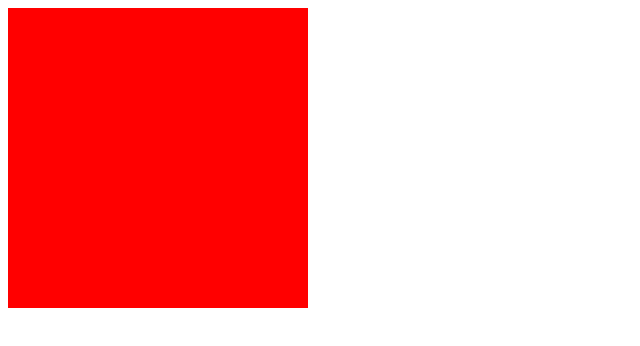
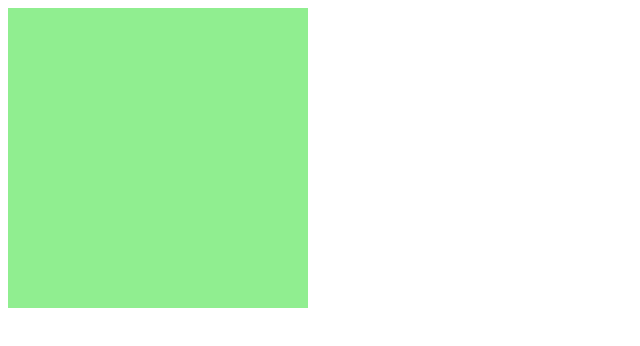
Before and after one commit to noyonali492/Media_Queries, a plain HTML site: page index.html in a window 1280 px wide. Shown: the whole page, without its empty margins (0-640 px from the left). Drawn offline with Linux system fonts and the light colour scheme.

Commit message:
Media Quary

```diff
--- a/css/Style.css
+++ b/css/Style.css
@@ -1,6 +1,12 @@
 
 .box{
-    background: red;
+
     width: 300px;
     height: 300px;
+    background: red;
 }
+@media screen and (min-width: 480px) {
+    .box {
+      background-color: lightgreen;
+    }
+  }
```
